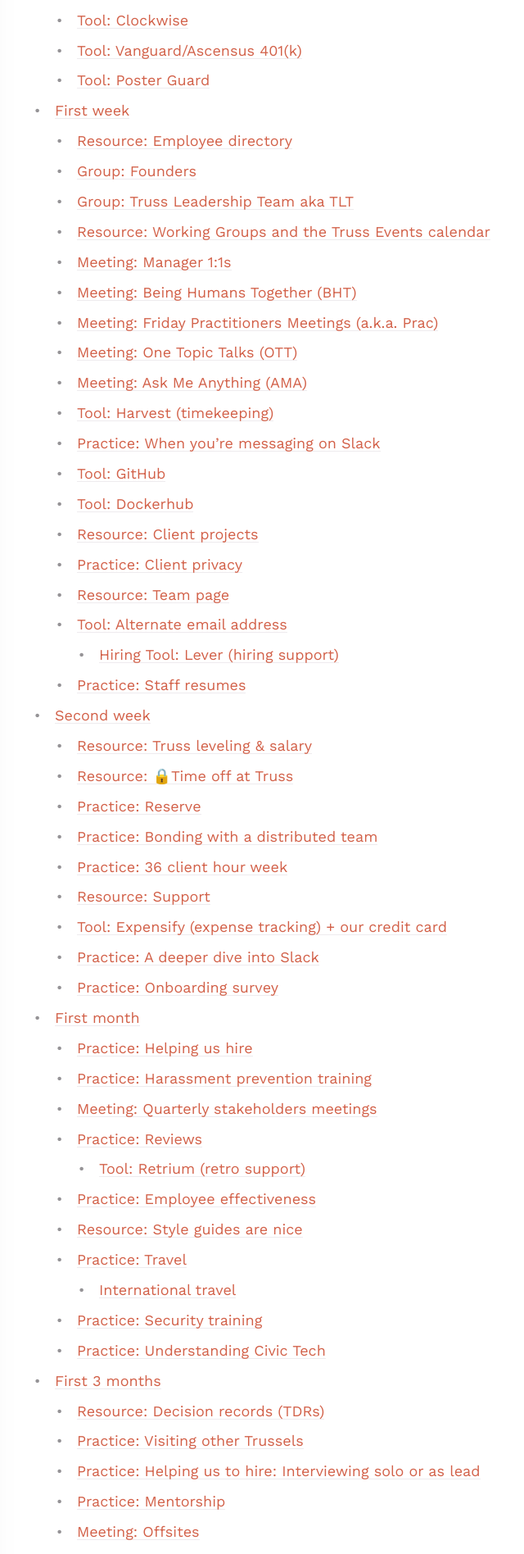
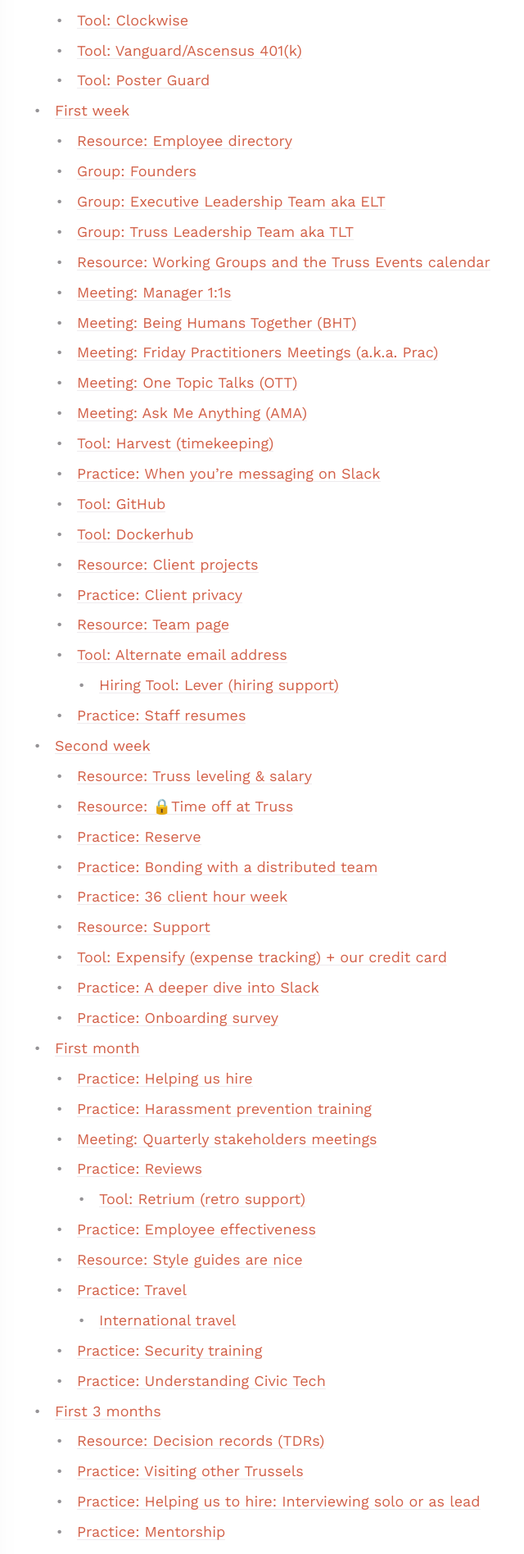
Before and after one commit to trussworks/trussels-guide, a Jekyll site: the page built from docs/trussels.md, in a window 1280 px wide. Shown: the part 2058-3954 px from the top of the page at 82% size, without its empty margins (377-1017 px from the left). Built offline with Jekyll 4.4.1, drawn with Linux system fonts in a browser that asks for light colours; emoji names are drawn with the system emoji font; part of the change alters nothing that is shown.

Commit message:
Updated Truss Leadership Teams
Updated names and roles for founders and TLT and added ELT

```diff
--- a/docs/trussels.md
+++ b/docs/trussels.md
@@ -341,22 +341,27 @@ Want to know who you’re working with? :lock:[Here's a complete list of Trussel
 Truss has three founders:
 
 * **Everett**, our CEO. He’ll be interested in your passions and how to align them with Truss’s values, practices, and goals so we can all be stronger together.
-* **Mark**, our CTO. He’ll be interested in learning with you (especially about new tools), and why and when we adopt things.
 * **Jen**, our COO. She’ll be interested in how to further improve our team and workplace through empathy, process, and gains in productivity.
+* * **Mark**, our former CTO. [He left Truss in 2023](https://truss.works/blog/thank-you-mark).
 
 They are all great and approachable.
 
+## Group: Executive Leadership Team aka ELT
+
+ELT includes the founders and department heads:
+
+* **Hannah Kane** Head of Delivery (oversees Portfolios)
+* **Nora Alves** Head of People and Culture (P&C)
+* **Ted Russell** Head of Growth
+
 ## Group: Truss Leadership Team aka TLT
 
-The Truss leadership team includes the founding team and:
+The Truss leadership team includes the founding team, ELT, and:
 
-* **Amy Meng** Delivery Management Practice Lead.
-* **Carla Silvey** Product Management Practice Lead.
-* **Carmen Bocanegra** Research and Design Practice Lead.
-* **Elizabeth Eady** Infrastructure Engineering Practice Lead.
-* **Hannah Kane** Head of Delivery (oversees Client Success Managers and Delivery Managers)
-* **Nick Twyman** Application Engineering Practice Lead.
-* **Nora Alves** (Interim) Head of People.
+* **Carmen Bocanegra** Director, Federal Portfolios, Health & Human Services
+* **Gisele Wang** Associate Director, Controller
+* **Marline Maizonet** Senior Director, Talent Acquisition
+* **Stuart Holland** Director, Federal Portfolios, Finance & Incubator
 
 ## Resource: Working Groups and the Truss Events calendar
 Short-term projects are individual efforts or done via working groups (in Slack prepended with #wg-), and operational disciplines are done via committee or as a team. :lock:[More here on how those auxiliary groups work](https://docs.google.com/document/d/1NwQ3N9Zzy0O_KmprdwtAovEwZDGT3TeCdr9rggzu-zI/edit?ts=5d44d762#heading=h.8one8z69nfc1).
```
